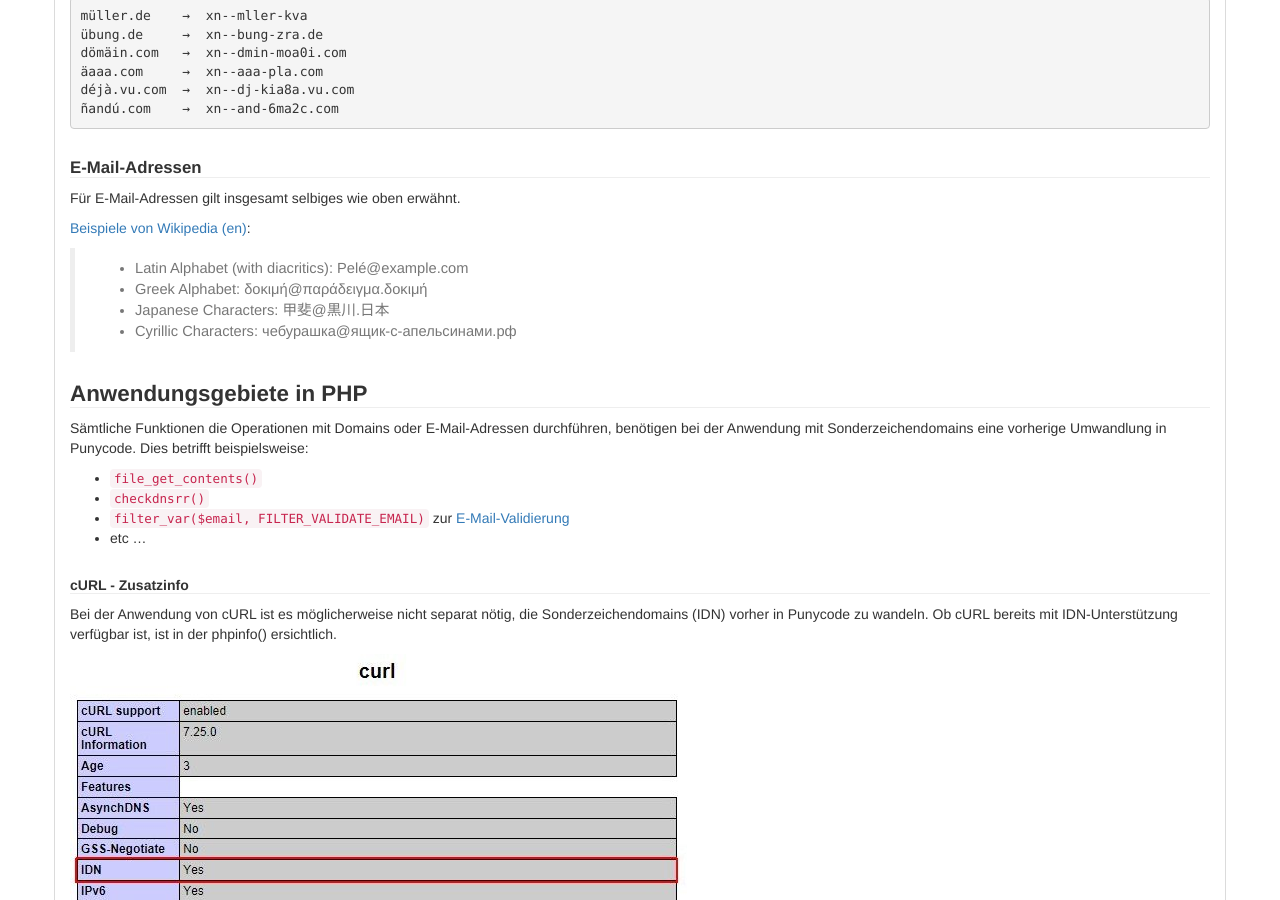
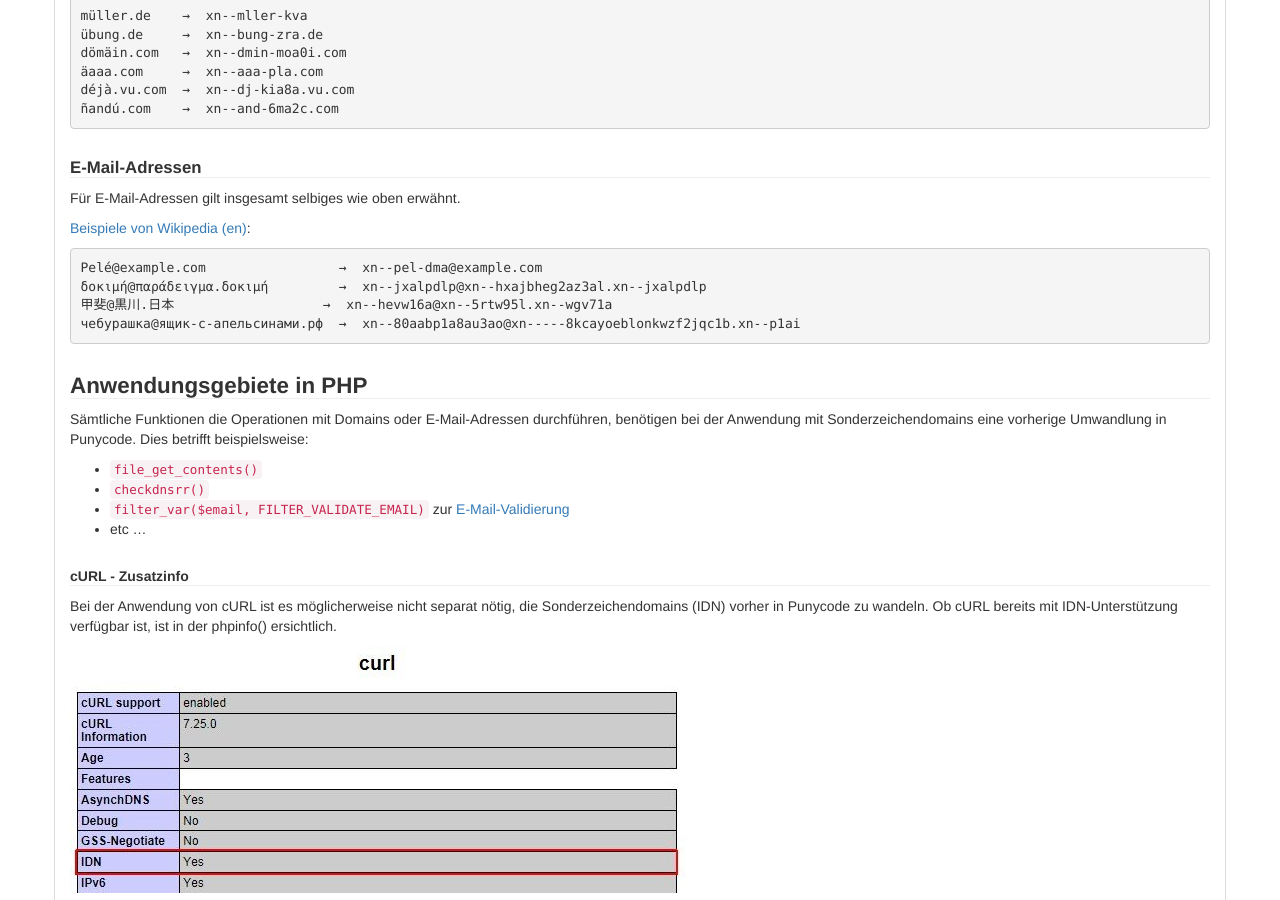
Before and after one commit to php-de/php-de.github.io, a Jekyll site: the page built from http-domain-url-filesystem/idn.md, in a window 1280 px wide and 900 px high, scrolled down 1032 px. Built offline with Jekyll 4.4.1, drawn with Linux system fonts in a browser that asks for light colours; nearby versions of some CDN libraries.

Commit message:
Update idn.md

```diff
--- a/http-domain-url-filesystem/idn.md
+++ b/http-domain-url-filesystem/idn.md
@@ -70,10 +70,13 @@ Für E-Mail-Adressen gilt insgesamt selbiges wie oben erwähnt.
 
 [Beispiele von Wikipedia (en)](http://en.wikipedia.org/wiki/Email_address#Internationalization_examples):
 
-> * Latin Alphabet (with diacritics): Pelé@example.com
-> * Greek Alphabet: δοκιμή@παράδειγμα.δοκιμή
-> * Japanese Characters: 甲斐@黒川.日本
-> * Cyrillic Characters: чебурашка@ящик-с-апельсинами.рф
+
+~~~
+Pelé@example.com                 →  xn--pel-dma@example.com
+δοκιμή@παράδειγμα.δοκιμή         →  xn--jxalpdlp@xn--hxajbheg2az3al.xn--jxalpdlp
+甲斐@黒川.日本                   →  xn--hevw16a@xn--5rtw95l.xn--wgv71a
+чебурашка@ящик-с-апельсинами.рф  →  xn--80aabp1a8au3ao@xn-----8kcayoeblonkwzf2jqc1b.xn--p1ai
+~~~
 
 
 ### Anwendungsgebiete in PHP
```
